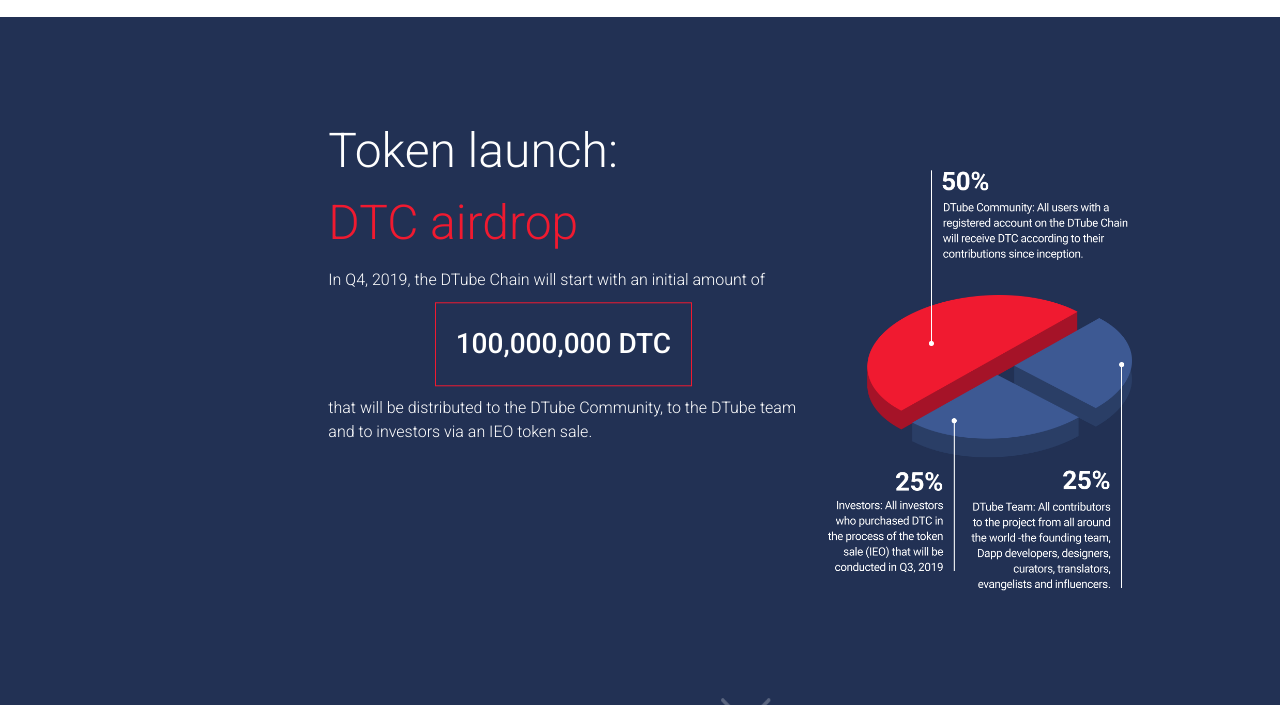
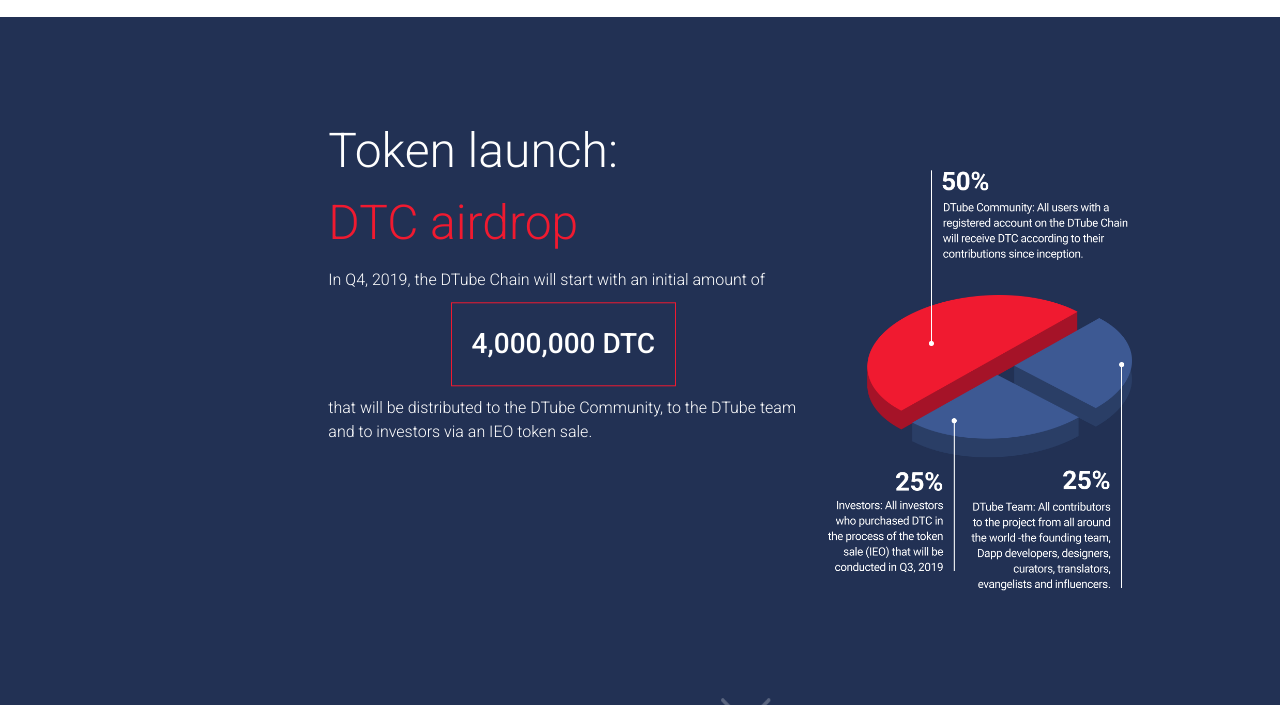
Before and after one commit to dtube/token, a plain HTML site: page index.html in a window 1280 px wide. Shown: the part 11295-12000 px from the top of the page. Drawn offline with nearby package versions, Linux system fonts and the light colour scheme; animation ran at ten frames a second; a script that the page names is missing; a web font is replaced by a local one.

Commit message:
Update starting supply
More info on blog: https://steemit.com/dtube/@dtube/dtube-mainnet-launch-date-and-adjustments

```diff
--- a/index.html
+++ b/index.html
@@ -863,7 +863,7 @@
           <h3 class="section-subheading text-muted mb-3"> DTC airdrop </h3>
           In Q4, 2019, the DTube Chain will start with an initial amount of
           <div class="text-center">
-            <div class="tokens">100,000,000 DTC</div>
+            <div class="tokens">4,000,000 DTC</div>
           </div>
           <div>
             that will be distributed to the DTube Community, to the DTube team and to investors via an IEO token sale.
```
